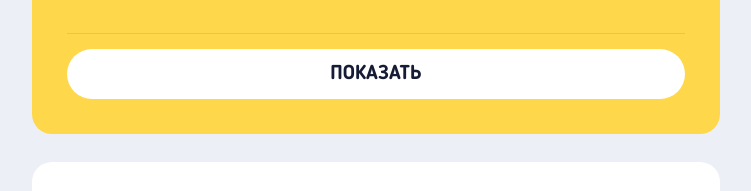
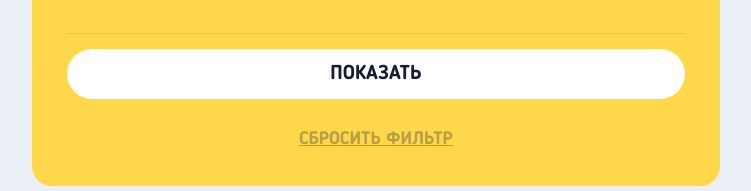
Before and after one commit to panteleevHub/pognalli, a Nuxt app: page /companions in a window 1280 px wide. Shown: the part 1006-1197 px from the top of the page, without its empty margins (264-1015 px from the left). Built offline with nearby package versions, Linux system fonts and the light colour scheme.

Commit message:
fixed reset of user filter

```diff
--- a/components/DoubleRangeSlider.vue
+++ b/components/DoubleRangeSlider.vue
@@ -57,26 +57,33 @@ const props = defineProps({
     default: 1,
     required: true,
   },
-  minValue: {
-    type: Number,
-    default: 1,
+  value: {
+    type: Object,
+    default: {
+      min: 1,
+      max: 100,
+    },
     required: true,
   },
-  maxValue: {
-    type: Number,
-    default: 100,
-    required: true,
-  },
+  // maxValue: {
+  //   type: Number,
+  //   default: 100,
+  //   required: true,
+  // },
 });
 
 const emit = defineEmits([
-  'update:minValue',
-  'update:maxValue'
+  'update:value',
 ]);
 
 const sliderValue = reactive({
-  min: props.minValue,
-  max: props.maxValue,
+  min: props.value.min,
+  max: props.value.max,
+});
+
+watch(() => props.value, () => {
+  sliderValue.min = props.value.min;
+  sliderValue.max = props.value.max;
 });
 
 const rangeBarStyle = computed(() => {
@@ -88,21 +95,21 @@ const rangeBarStyle = computed(() => {
 
 const onMinLevelChange = ({target}) => {
   sliderValue.min = parseInt(target.value);
-  emit('update:minValue', parseInt(target.value));
+  emit('update:value', {...props.value, min: parseInt(target.value)});
 
   if (sliderValue.min >= sliderValue.max) {
-    sliderValue.min = props.maxValue - props.step;
-    emit('update:minValue', props.maxValue - props.step);
+    sliderValue.min = sliderValue.max - props.step;
+    emit('update:value', {...props.value, min: sliderValue.max - props.step});
   }
 };
 
 const onMaxLevelChange = ({target}) => {
   sliderValue.max = parseInt(target.value);
-  emit('update:maxValue', parseInt(target.value));
+  emit('update:value', {...props.value, max: parseInt(target.value)});
 
   if (sliderValue.max <= sliderValue.min) {
-    sliderValue.max = props.minValue + props.step;
-    emit('update:maxValue', props.minValue + props.step);
+    sliderValue.max = sliderValue.min + props.step;
+    emit('update:value', {...props.value, max: sliderValue.min + props.step});
   }
 };
 
@@ -111,12 +118,12 @@ const onMinLevelInput = ({target}) => {
 
   if (target.value < props.minRange || target.value >= sliderValue.max) {
     sliderValue.min = props.minRange;
-    emit('update:minValue', props.minRange);
+    emit('update:value', {...props.value, min: props.minRange});
     return;
   };
 
   sliderValue.min = parseInt(target.value);
-  emit('update:minValue', parseInt(target.value));
+  emit('update:value', {...props.value, min: parseInt(target.value)});
 };
 
 const onMaxLevelInput = ({target}) => {
@@ -124,12 +131,12 @@ const onMaxLevelInput = ({target}) => {
 
   if (target.value > props.maxRange) {
     sliderValue.max = props.maxRange;
-    emit('update:maxValue', props.maxRange);
+    emit('update:value', {...props.value, max: props.maxRange});
     return;
   };
 
   sliderValue.max = parseInt(target.value);
-  emit('update:maxValue', parseInt(target.value));
+  emit('update:value', {...props.value, max: parseInt(target.value)});
 };
 </script>
 
--- a/components/companionsPage/Companions.vue
+++ b/components/companionsPage/Companions.vue
@@ -82,7 +82,7 @@ const filteredUsersByCountries = computed(() => {
 const filteredUsers = computed(() => {
   currentPage.value = 1;
 
-  if (JSON.stringify(selectedUserData.value) === JSON.stringify(initialUserData)) {
+  if (JSON.stringify(selectedUserData.value) === JSON.stringify(initialUserData.value)) {
     return filteredUsersByCountries.value;
   }
 
--- a/components/companionsPage/UserFilter.vue
+++ b/components/companionsPage/UserFilter.vue
@@ -105,8 +105,7 @@
             v-model:minRange="filterData.age.min"
             v-model:maxRange="filterData.age.max"
             v-model:step="filterData.age.step"
-            v-model:minValue="selectedData.age.min"
-            v-model:maxValue="selectedData.age.max"
+            v-model:value="selectedData.age"
           />
         </div>
       </fieldset>
@@ -117,18 +116,26 @@
             v-model:minRange="filterData.level.min"
             v-model:maxRange="filterData.level.max"
             v-model:step="filterData.level.step"
-            v-model:minValue="selectedData.level.min"
-            v-model:maxValue="selectedData.level.max"
+            v-model:value="selectedData.level"
           />
         </div>
       </fieldset>
     </div>
     <button class="filter__submit" type="submit">Показать</button>
+    <button
+      @click="onResetButtonClick"
+      :disabled="isResetButtonDisabled"
+      class="filter__reset"
+      type="button"
+    >
+      Сбросить фильтр
+    </button>
   </form>
 </template>
 
 <script setup>
 const filtersStore = useFiltersStore();
+const { selectedUserData, initialUserData } = storeToRefs(filtersStore);
 
 const filterData = {
   purpose: [
@@ -183,40 +190,24 @@ const filterData = {
   },
 };
 
-const selectedData = reactive({
-  purpose: [],
-  music: [],
-  transport: [],
-  age: {
-    min: 1,
-    max: 100,
-  },
-  level: {
-    min: 1,
-    max: 100,
-  },
-});
+const selectedData = ref(getDeepObjectCopy(selectedUserData.value));
 
 const onFormSubmit = () => {
-  const payload = {
-    purpose: selectedData.purpose,
-    music: selectedData.music,
-    transport: selectedData.transport,
-    age: {
-      min: selectedData.age.min,
-      max: selectedData.age.max,
-    },
-    level: {
-      min: selectedData.level.min,
-      max: selectedData.level.max,
-    },
-  };
-  filtersStore.setUserData(payload);
+  filtersStore.setUserData(getDeepObjectCopy(selectedData.value));
 };
 
 const onCaptionClick = ({target}) => {
   target.classList.toggle('field__caption--opened');
 };
+
+const onResetButtonClick = () => {
+  filtersStore.resetUserFilter();
+  selectedData.value = getDeepObjectCopy(initialUserData.value);
+};
+
+const isResetButtonDisabled = computed(() => {
+  return JSON.stringify(selectedUserData.value) === JSON.stringify(initialUserData.value);
+});
 
 </script>
 
@@ -473,7 +464,7 @@ const onCaptionClick = ({target}) => {
   color: $basic-blue;
   background-color: $white;
   padding: 12px 20px;
-  margin-top: 8px;
+  margin: 8px 0 20px;
   border: none;
   border-radius: 25px;
   cursor: pointer;
@@ -482,7 +473,7 @@ const onCaptionClick = ({target}) => {
     font-size: 20px;
     line-height: 20px;
     padding: 15px 25px;
-    margin-top: 16px;
+    margin: 16px 0 30px;
   }
 
   &:hover,
@@ -496,4 +487,32 @@ const onCaptionClick = ({target}) => {
     opacity: 0.5;
   }
 }
+
+.filter__reset {
+  width: 100%;
+  font-family: inherit;
+  font-size: 17px;
+  line-height: 17px;
+  font-weight: 700;
+  text-transform: uppercase;
+  text-align: center;
+  text-decoration: underline;
+  color: $basic-blue;
+  background-color: transparent;
+  padding: 0;
+  margin: 0;
+  border: none;
+  cursor: pointer;
+
+  @media (min-width: $tablet-width) {
+    font-size: 18px;
+    line-height: 18px;
+  }
+
+  &:disabled {
+    opacity: 0.3;
+    pointer-events: none;
+    cursor: auto;
+  }
+}
 </style>
--- a/stores/filters.js
+++ b/stores/filters.js
@@ -19,7 +19,7 @@ export const useFiltersStore = defineStore('filters', () => {
     selectedCountries.value.splice(0, selectedCountries.value.length);
   }
 
-  const initialUserData = {
+  const initialUserData = ref({
     purpose: [],
     music: [],
     transport: [],
@@ -31,13 +31,17 @@ export const useFiltersStore = defineStore('filters', () => {
       min: 1,
       max: 100,
     },
-  };
+  });
 
-  const selectedUserData = ref(structuredClone(initialUserData));
+  const selectedUserData = ref(getDeepObjectCopy(initialUserData.value));
 
   const setUserData = (payload) => {
     selectedUserData.value = payload;
   };
+
+  const resetUserFilter = () => {
+    selectedUserData.value = getDeepObjectCopy(initialUserData.value);
+  }
 
   return {
     selectedCountries,
@@ -46,6 +50,7 @@ export const useFiltersStore = defineStore('filters', () => {
     resetCountriesFilter,
     selectedUserData,
     initialUserData,
-    setUserData
+    setUserData,
+    resetUserFilter,
   };
 });
--- /dev/null
+++ b/utils/index.js
@@ -0,0 +1 @@
+export const getDeepObjectCopy = (obj) => JSON.parse(JSON.stringify(obj));
```
